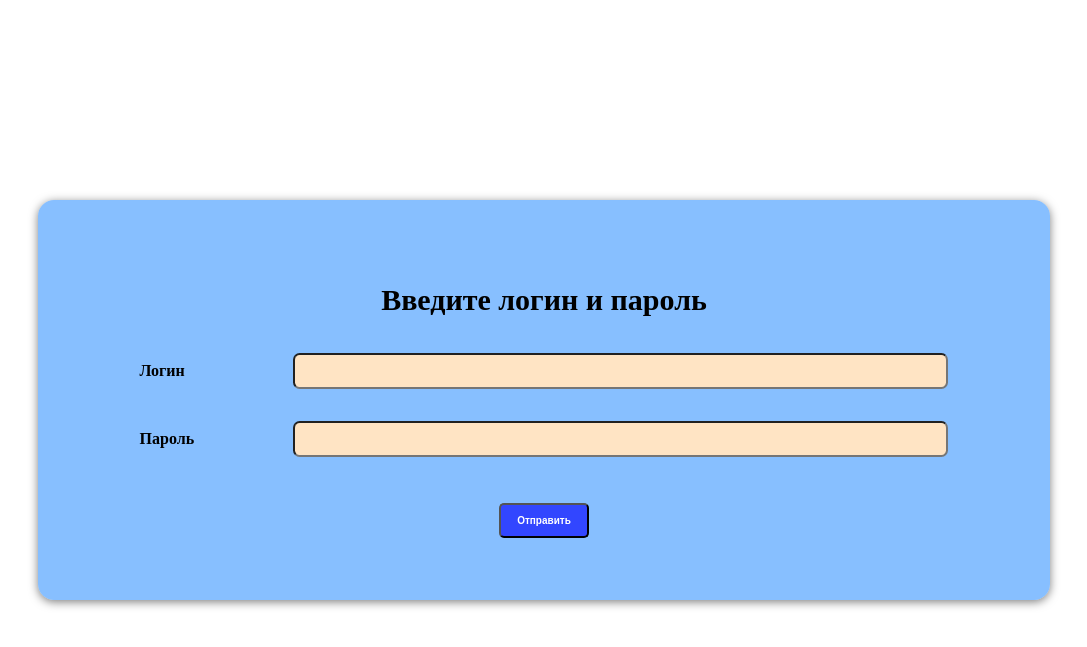
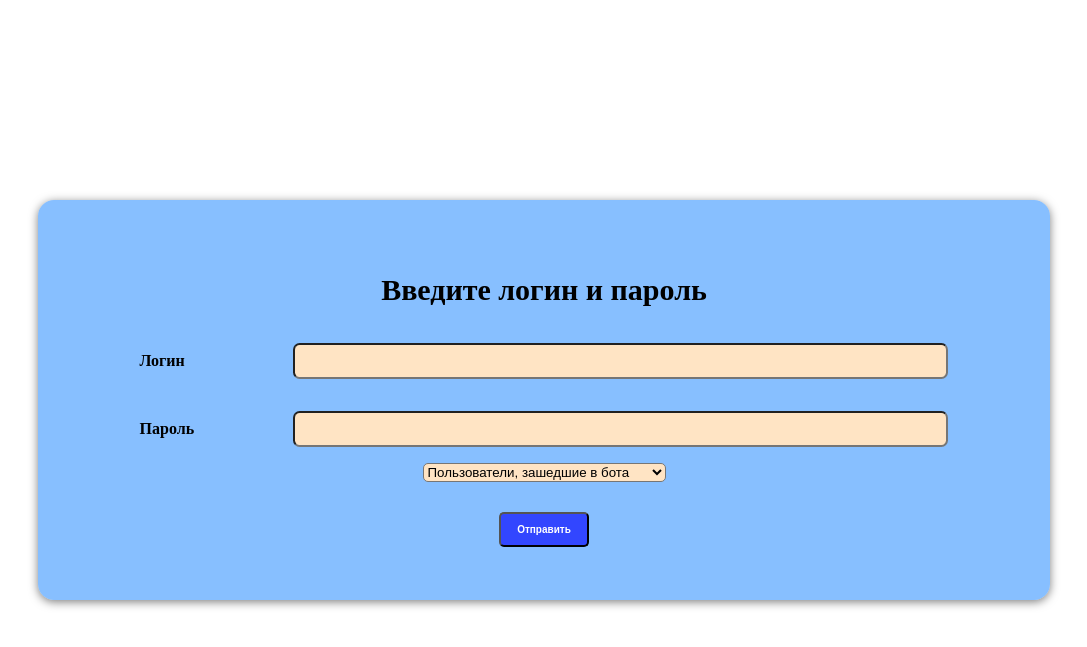
Before and after one commit to DimaPure/TeleBot-AnnCom, a Flask app: page /admin_data in a window 1280 px wide. Shown: the top 647 px of the page, without its empty margins (96-1183 px from the left). Run offline with Flask 2, Linux system fonts and the light colour scheme.

Commit message:
table_select

```diff
--- a/BotFront/static/css/login.css
+++ b/BotFront/static/css/login.css
@@ -61,6 +61,12 @@ input {
   border-radius: 0.5em;
   background-color: rgba(50, 70, 255, 0.966);
 }
+
+select {
+  background-color: bisque;
+  border-radius: 5px;
+}
+
 @media (max-width: 1400px) {
   input.but {
     font-size: 10px;
--- a/BotFront/templates/login.html
+++ b/BotFront/templates/login.html
@@ -20,6 +20,10 @@
     <form action="" method = "POST">
         <p> Логин <input class = "pol" type = "text" name = "username" /></p>
         <p> Пароль <input class = "pol" type = "password" name = "password" /></p>
+        <select>
+            <option>Пользователи, зашедшие в бота</option>
+            <option>Пользователи, отправившие заявку</option>
+        </select>
         <input class = "but" type = "submit" value = "Отправить" />
     </form>
 </div>
```
